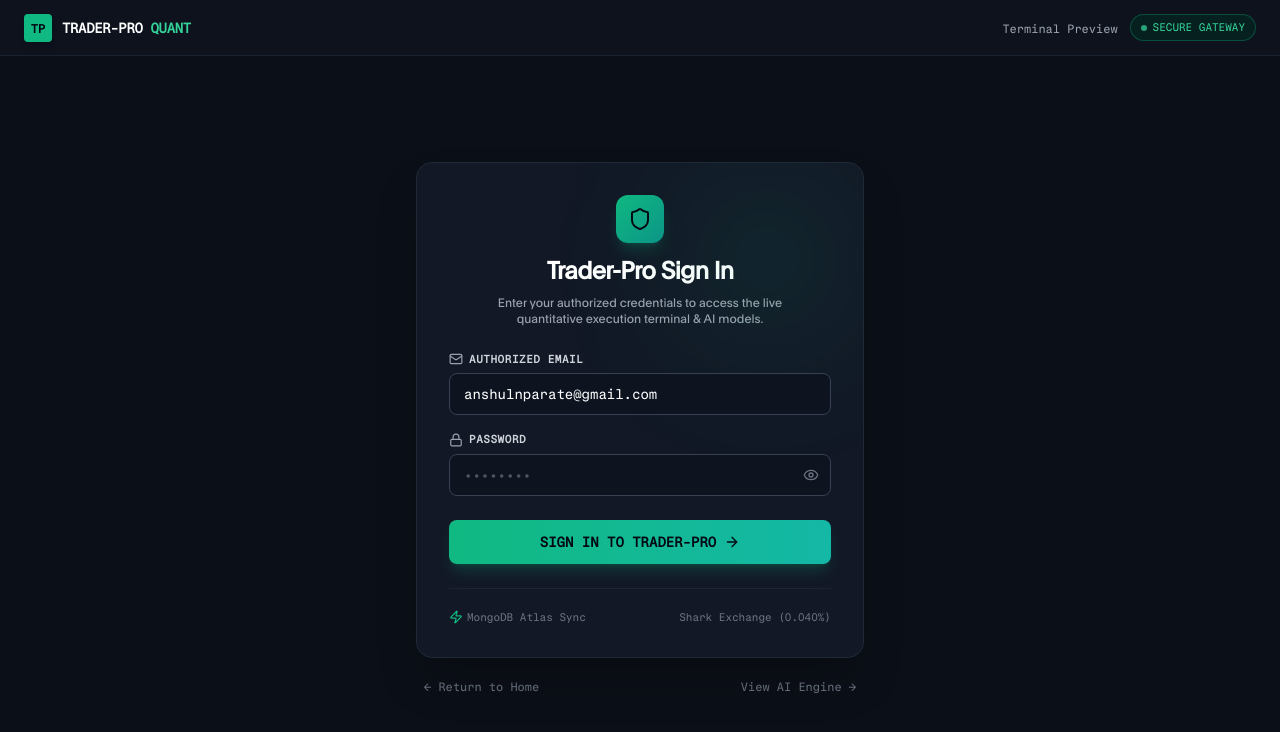
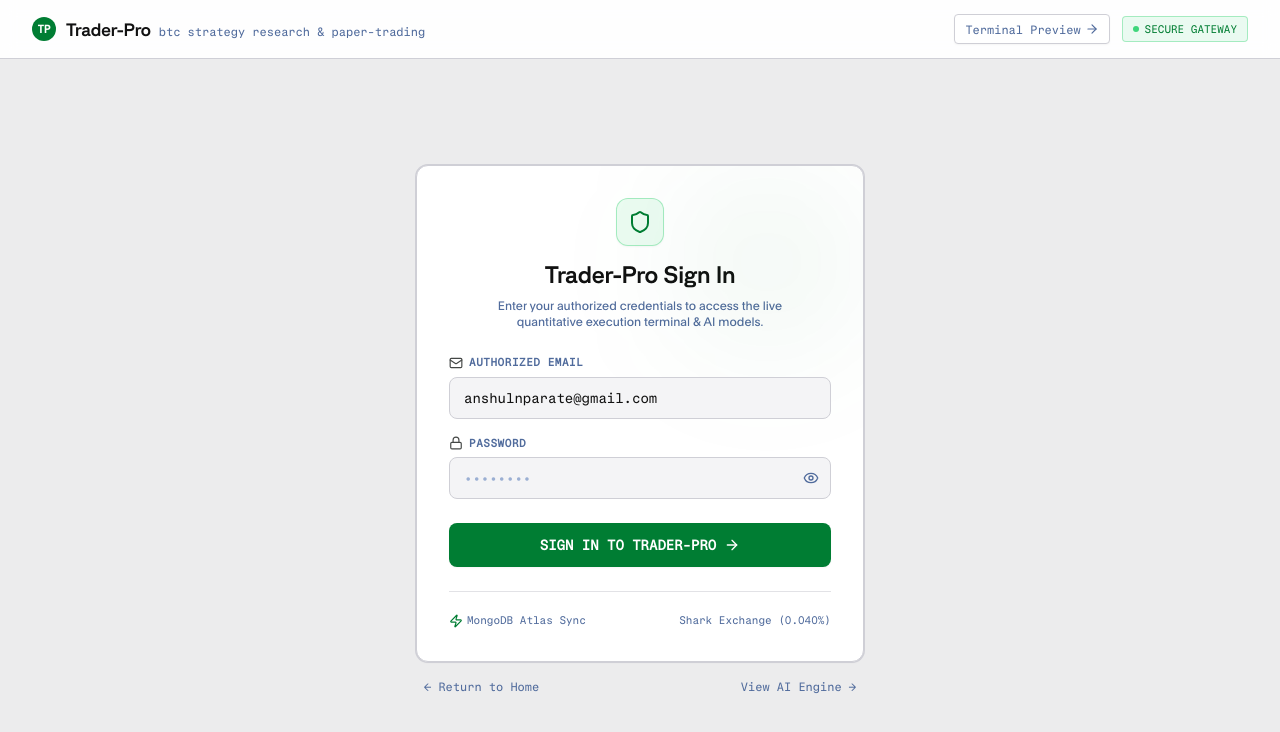
Before and after one commit to AnshulParate2004/Trader-Pro-Dashboard, a Next.js app: page /login in a window 1280 px wide. Shown: the top 732 px of the page. Built offline with nearby package versions, Linux system fonts and the light colour scheme; no server answers.

Commit message:
style: align login page with white chrome and green ink theme

```diff
--- a/src/app/globals.css
+++ b/src/app/globals.css
@@ -105,6 +105,17 @@ body {
   color: rgb(0 125 51 / var(--tw-text-opacity, 1));
 }
 
+/* Clean browser autofill styling matching chrome light theme */
+input:-webkit-autofill,
+input:-webkit-autofill:hover,
+input:-webkit-autofill:focus,
+input:-webkit-autofill:active {
+  -webkit-box-shadow: 0 0 0 1000px #ffffff inset !important;
+  -webkit-text-fill-color: #111111 !important;
+  caret-color: #007d33 !important;
+  transition: background-color 5000s ease-in-out 0s;
+}
+
 /* Accessible keyboard focus rings matching portfolio accent */
 *:focus-visible {
   outline: 2px solid #007d33 !important;
--- a/src/app/login/page.tsx
+++ b/src/app/login/page.tsx
@@ -66,28 +66,34 @@ export default function LoginPage() {
   };
 
   return (
-    <div className="min-h-screen w-screen flex flex-col bg-[#0b0f17] text-white font-sans selection:bg-emerald-500/30">
+    <div className="min-h-screen w-screen flex flex-col bg-chrome-bg text-chrome-ink font-body selection:bg-accent-tint selection:text-chrome-ink">
 
-      {/* Top Header */}
-      <header className="h-14 border-b border-gray-800/80 px-6 flex items-center justify-between bg-[#0e131f]/90 backdrop-blur-md">
+      {/* Top Header matching Portfolio & Terminal */}
+      <header className="sticky top-0 z-30 bg-white/95 backdrop-blur border-b border-chrome-line px-4 sm:px-8 py-3.5 flex items-center justify-between select-none shrink-0">
         <Link href="/" className="flex items-center gap-2.5 group">
-          <div className="w-7 h-7 rounded bg-emerald-500 flex items-center justify-center text-gray-950 font-mono text-xs font-black shadow-md">
+          <span className="size-6 rounded-full bg-accent text-white text-[11px] font-bold flex items-center justify-center shrink-0">
             TP
+          </span>
+          <div className="flex flex-col sm:flex-row sm:items-baseline gap-0 sm:gap-2">
+            <span className="font-brand text-lg font-medium tracking-tight text-chrome-ink group-hover:text-accent transition-colors">
+              Trader-Pro
+            </span>
+            <span className="font-mono text-xs lowercase text-chrome-dim hidden sm:inline">
+              btc strategy research &amp; paper-trading
+            </span>
           </div>
-          <span className="font-mono text-sm font-extrabold tracking-tight text-white group-hover:text-emerald-400 transition-colors">
-            TRADER-PRO <span className="text-emerald-400 font-mono">QUANT</span>
-          </span>
         </Link>
 
-        <div className="flex items-center gap-3">
+        <div className="flex items-center gap-2 sm:gap-3">
           <Link
             href="/terminal"
-            className="text-xs font-mono text-gray-400 hover:text-white transition-colors"
+            className="flex items-center gap-1 font-mono text-xs text-chrome-dim hover:text-chrome-ink bg-white border border-chrome-line px-2.5 py-1.5 rounded transition-all shadow-xs hover:border-chrome-ink"
           >
-            Terminal Preview
+            <span>Terminal Preview</span>
+            <ArrowRight className="w-3.5 h-3.5" />
           </Link>
-          <div className="flex items-center gap-1.5 font-mono text-[11px] text-emerald-400 bg-emerald-950/60 border border-emerald-500/30 px-2.5 py-1 rounded-full">
-            <span className="w-1.5 h-1.5 rounded-full bg-emerald-400 animate-pulse"></span>
+          <div className="flex items-center gap-1.5 font-mono text-[11px] text-chrome-green-ink bg-win-tint border border-win/30 px-2.5 py-1 rounded">
+            <span className="size-1.5 rounded-full bg-chrome-green animate-pulse" />
             <span>SECURE GATEWAY</span>
           </div>
         </div>
@@ -95,39 +101,39 @@ export default function LoginPage() {
 
       {/* Main Login Workspace */}
       <main className="flex-1 flex items-center justify-center p-4 sm:p-6">
-        <div className="w-full max-w-md flex flex-col gap-5">
+        <div className="w-full max-w-md flex flex-col gap-4">
 
           {/* Card Container */}
-          <div className="bg-[#121826] border border-gray-800 rounded-2xl p-6 sm:p-8 shadow-2xl relative overflow-hidden">
+          <div className="bg-white border border-chrome-line rounded-xl p-6 sm:p-8 shadow-card relative overflow-hidden">
 
-            {/* Subtle glow effect */}
-            <div className="absolute top-0 right-0 w-48 h-48 bg-emerald-500/10 rounded-full blur-3xl pointer-events-none"></div>
+            {/* Subtle green ambient tint */}
+            <div className="absolute top-0 right-0 w-48 h-48 bg-accent/5 rounded-full blur-3xl pointer-events-none" />
 
             {/* Header / Title */}
             <div className="flex flex-col gap-2 text-center items-center mb-6">
-              <div className="w-12 h-12 rounded-xl bg-gradient-to-br from-emerald-500 to-teal-600 flex items-center justify-center text-gray-950 shadow-lg shadow-emerald-500/20 mb-1">
-                <Shield className="w-6 h-6 text-gray-950" />
+              <div className="size-12 rounded-xl bg-win-tint border border-win/30 flex items-center justify-center text-accent shadow-xs mb-1">
+                <Shield className="w-6 h-6" />
               </div>
-              <h1 className="text-2xl font-black tracking-tight text-white font-sans">
+              <h1 className="font-brand text-2xl font-medium tracking-tight text-chrome-ink">
                 Trader-Pro Sign In
               </h1>
-              <p className="text-xs text-gray-400 font-sans max-w-xs">
-                Enter your authorized credentials to access the live quantitative execution terminal & AI models.
+              <p className="text-xs text-chrome-dim font-sans max-w-xs">
+                Enter your authorized credentials to access the live quantitative execution terminal &amp; AI models.
               </p>
             </div>
 
             {/* Error Message */}
             {errorMsg && (
-              <div className="mb-4 p-3 rounded-lg bg-rose-950/60 border border-rose-500/50 text-rose-300 text-xs font-mono flex items-center gap-2 animate-fade-in">
-                <AlertCircle className="w-4 h-4 shrink-0 text-rose-400" />
+              <div className="mb-4 p-3 rounded-lg bg-loss-tint border border-loss/30 text-loss-dark text-xs font-mono flex items-center gap-2">
+                <AlertCircle className="w-4 h-4 shrink-0 text-loss" />
                 <span>{errorMsg}</span>
               </div>
             )}
 
             {/* Success Message */}
             {successMsg && (
-              <div className="mb-4 p-3 rounded-lg bg-emerald-950/60 border border-emerald-500/50 text-emerald-300 text-xs font-mono flex items-center gap-2 animate-fade-in">
-                <CheckCircle2 className="w-4 h-4 shrink-0 text-emerald-400" />
+              <div className="mb-4 p-3 rounded-lg bg-win-tint border border-win/30 text-win-dark text-xs font-mono flex items-center gap-2">
+                <CheckCircle2 className="w-4 h-4 shrink-0 text-accent" />
                 <span>{successMsg}</span>
               </div>
             )}
@@ -137,39 +143,41 @@ export default function LoginPage() {
 
               {/* Email Input */}
               <div className="flex flex-col gap-1.5">
-                <label className="text-[11px] font-mono font-semibold text-gray-300 uppercase tracking-wider flex items-center gap-1.5">
-                  <Mail className="w-3.5 h-3.5 text-gray-400" /> Authorized Email
+                <label className="text-[11px] font-mono font-semibold text-chrome-dim uppercase tracking-wider flex items-center gap-1.5">
+                  <Mail className="w-3.5 h-3.5 text-chrome-icon" /> Authorized Email
                 </label>
                 <div className="relative">
                   <input
                     type="email"
                     required
+                    autoComplete="username"
                     value={email}
                     onChange={(e) => setEmail(e.target.value)}
                     placeholder="anshulnparate@gmail.com"
-                    className="w-full bg-[#0d131f] border border-gray-700 rounded-lg px-3.5 py-2.5 text-sm font-mono text-white placeholder-gray-600 focus:outline-none focus:border-emerald-500 focus:ring-1 focus:ring-emerald-500 transition-all"
+                    className="w-full bg-chrome-field border border-chrome-line rounded-lg px-3.5 py-2.5 text-sm font-mono text-chrome-ink placeholder-chrome-mute focus:outline-none focus:border-accent focus:bg-white focus:ring-1 focus:ring-accent transition-all"
                   />
                 </div>
               </div>
 
               {/* Password Input */}
               <div className="flex flex-col gap-1.5">
-                <label className="text-[11px] font-mono font-semibold text-gray-300 uppercase tracking-wider flex items-center gap-1.5">
-                  <Lock className="w-3.5 h-3.5 text-gray-400" /> Password
+                <label className="text-[11px] font-mono font-semibold text-chrome-dim uppercase tracking-wider flex items-center gap-1.5">
+                  <Lock className="w-3.5 h-3.5 text-chrome-icon" /> Password
                 </label>
                 <div className="relative">
                   <input
                     type={showPassword ? "text" : "password"}
                     required
+                    autoComplete="current-password"
                     value={password}
                     onChange={(e) => setPassword(e.target.value)}
                     placeholder="••••••••"
-                    className="w-full bg-[#0d131f] border border-gray-700 rounded-lg px-3.5 py-2.5 text-sm font-mono text-white placeholder-gray-600 focus:outline-none focus:border-emerald-500 focus:ring-1 focus:ring-emerald-500 transition-all pr-10"
+                    className="w-full bg-chrome-field border border-chrome-line rounded-lg px-3.5 py-2.5 text-sm font-mono text-chrome-ink placeholder-chrome-mute focus:outline-none focus:border-accent focus:bg-white focus:ring-1 focus:ring-accent transition-all pr-10"
                   />
                   <button
                     type="button"
                     onClick={() => setShowPassword(!showPassword)}
-                    className="absolute right-3 top-1/2 -translate-y-1/2 text-gray-500 hover:text-gray-300 transition-colors"
+                    className="absolute right-3 top-1/2 -translate-y-1/2 text-chrome-dim hover:text-chrome-ink transition-colors cursor-pointer"
                   >
                     {showPassword ? <EyeOff className="w-4 h-4" /> : <Eye className="w-4 h-4" />}
                   </button>
@@ -180,7 +188,7 @@ export default function LoginPage() {
               <button
                 type="submit"
                 disabled={isSubmitting}
-                className="w-full mt-2 bg-gradient-to-r from-emerald-500 to-teal-500 hover:from-emerald-400 hover:to-teal-400 active:scale-[0.99] text-gray-950 font-mono text-sm font-extrabold py-3 rounded-lg flex items-center justify-center gap-2 shadow-lg shadow-emerald-500/20 transition-all cursor-pointer disabled:opacity-50"
+                className="w-full mt-2 bg-accent hover:bg-accent-hover active:scale-[0.99] text-white font-mono text-sm font-bold py-3 rounded-lg flex items-center justify-center gap-2 shadow-xs transition-all cursor-pointer disabled:opacity-50"
               >
                 {isSubmitting ? (
                   <>
@@ -197,9 +205,9 @@ export default function LoginPage() {
             </form>
 
             {/* Footer Notice */}
-            <div className="mt-6 pt-5 border-t border-gray-800/80 flex items-center justify-between text-[11px] font-mono text-gray-500">
+            <div className="mt-6 pt-5 border-t border-chrome-line/60 flex items-center justify-between text-[11px] font-mono text-chrome-dim">
               <span className="flex items-center gap-1">
-                <Zap className="w-3.5 h-3.5 text-emerald-500" /> MongoDB Atlas Sync
+                <Zap className="w-3.5 h-3.5 text-accent" /> MongoDB Atlas Sync
               </span>
               <span>Shark Exchange (0.040%)</span>
             </div>
@@ -207,11 +215,11 @@ export default function LoginPage() {
           </div>
 
           {/* Quick links below card */}
-          <div className="flex items-center justify-between text-xs font-mono text-gray-500 px-2">
-            <Link href="/" className="hover:text-gray-300 transition-colors">
+          <div className="flex items-center justify-between text-xs font-mono text-chrome-dim px-2">
+            <Link href="/" className="hover:text-chrome-ink transition-colors">
               ← Return to Home
             </Link>
-            <Link href="/ai-engine" className="hover:text-emerald-400 transition-colors">
+            <Link href="/ai-engine" className="hover:text-accent transition-colors">
               View AI Engine →
             </Link>
           </div>
```
